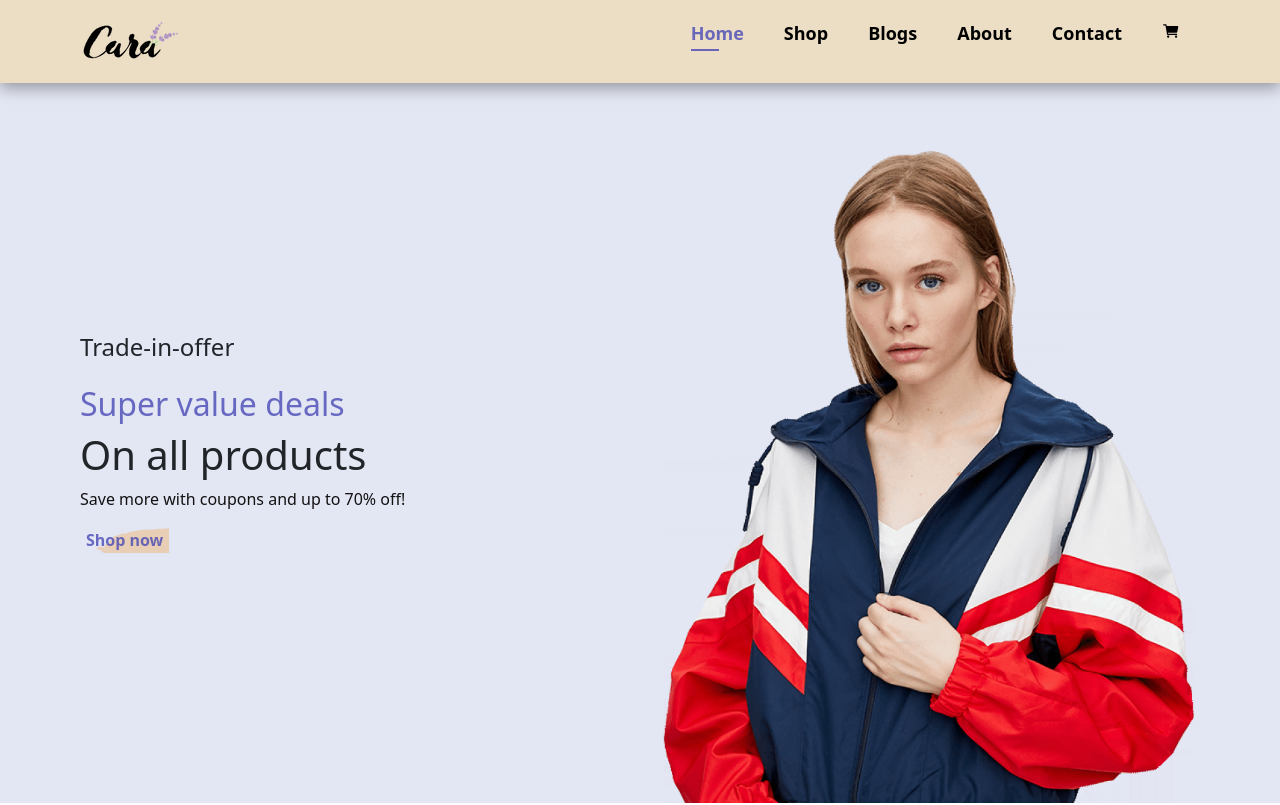
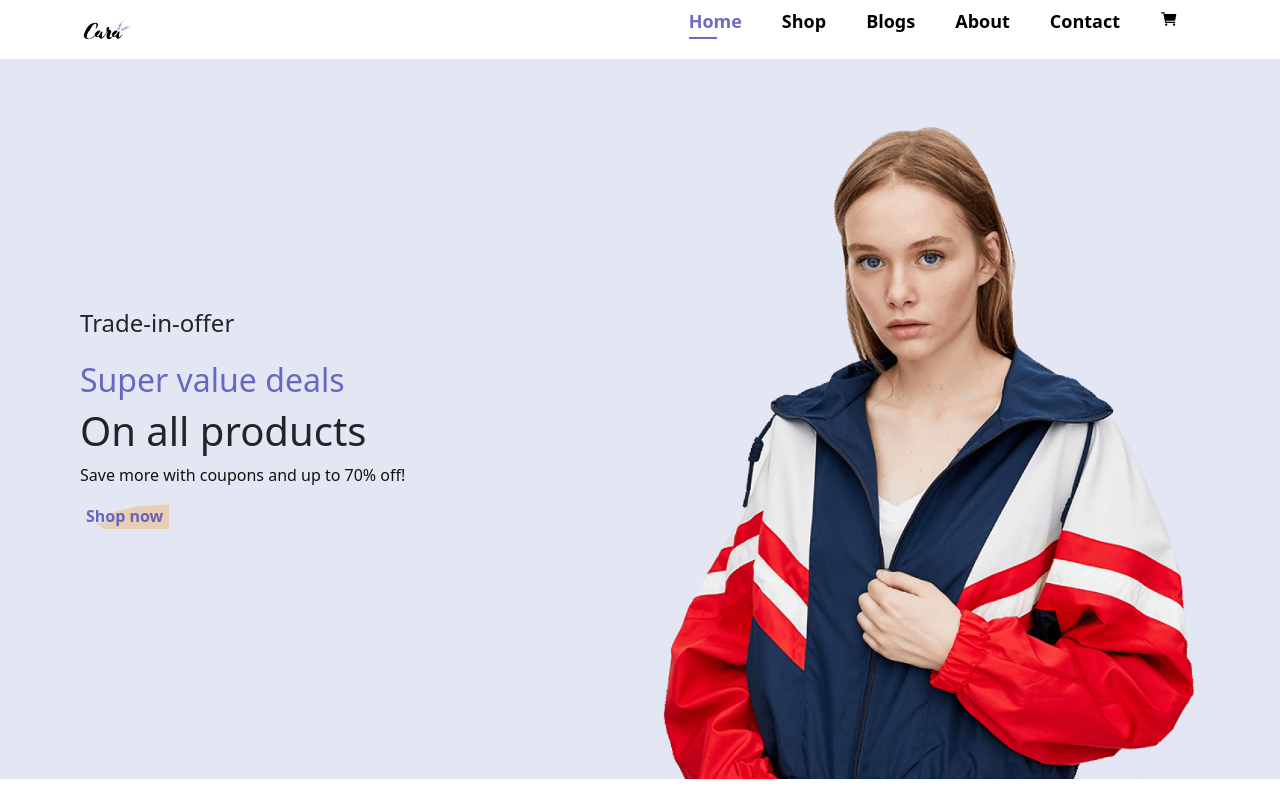
Before and after one commit to rokeyasarker49/1st-ecommerce-site-project, a plain HTML site: page index.html in a window 1280 px wide. Shown: the top 805 px of the page. Drawn offline with nearby package versions, Linux system fonts and the light colour scheme.

Commit message:
Add files via upload

```diff
--- a/css/style.css
+++ b/css/style.css
@@ -3,6 +3,11 @@ body{
 }
 
 /*Navbar Section*/
+
+.navbar-expand-lg .navbar-collapse  {
+        justify-content: end;
+}
+
 
 #header {
         display: flex;
--- a/index.html
+++ b/index.html
@@ -11,10 +11,16 @@
 <body>
         <!--Navbar section-->
 
-        <section id="header">
-                <a href="#"><img src="./images/logo.png" class="logo" alt=""></a>
+        <nav class="navbar header navbar-expand-lg">
+                <div class="container">
 
-                <div>
+                        <a class="navbar-brand" href="#">
+                                <img class="w-50" src="./images/logo.png">
+                        </a>
+                        <button class="navbar-toggler" type="button" data-bs-toggle="collapse" data-bs-target="#navbarNav" aria-controls="navbarNav" aria-expanded="false" aria-label="Toggle navigation">
+                                <span class="navbar-toggler-icon"></span>
+                        </button>
+                        <div class="collapse navbar-collapse" id="navbarNav">
                                 <ul id="navbar">
                                         <li><a class="active" href="index.html">Home</a></li>
                                         <li><a href="shop.html">Shop</a></li>
@@ -24,9 +30,12 @@
                                         <li><a href="cart.html"><ion-icon name="cart"></ion-icon></a></li>
 
                                 </ul>
+
                         </div>
+                </div>
+        </nav>
 
-        </section>
+
 
         <!--hero section-->
 
```
Lines whose indentation alone changed are shown as unchanged.
